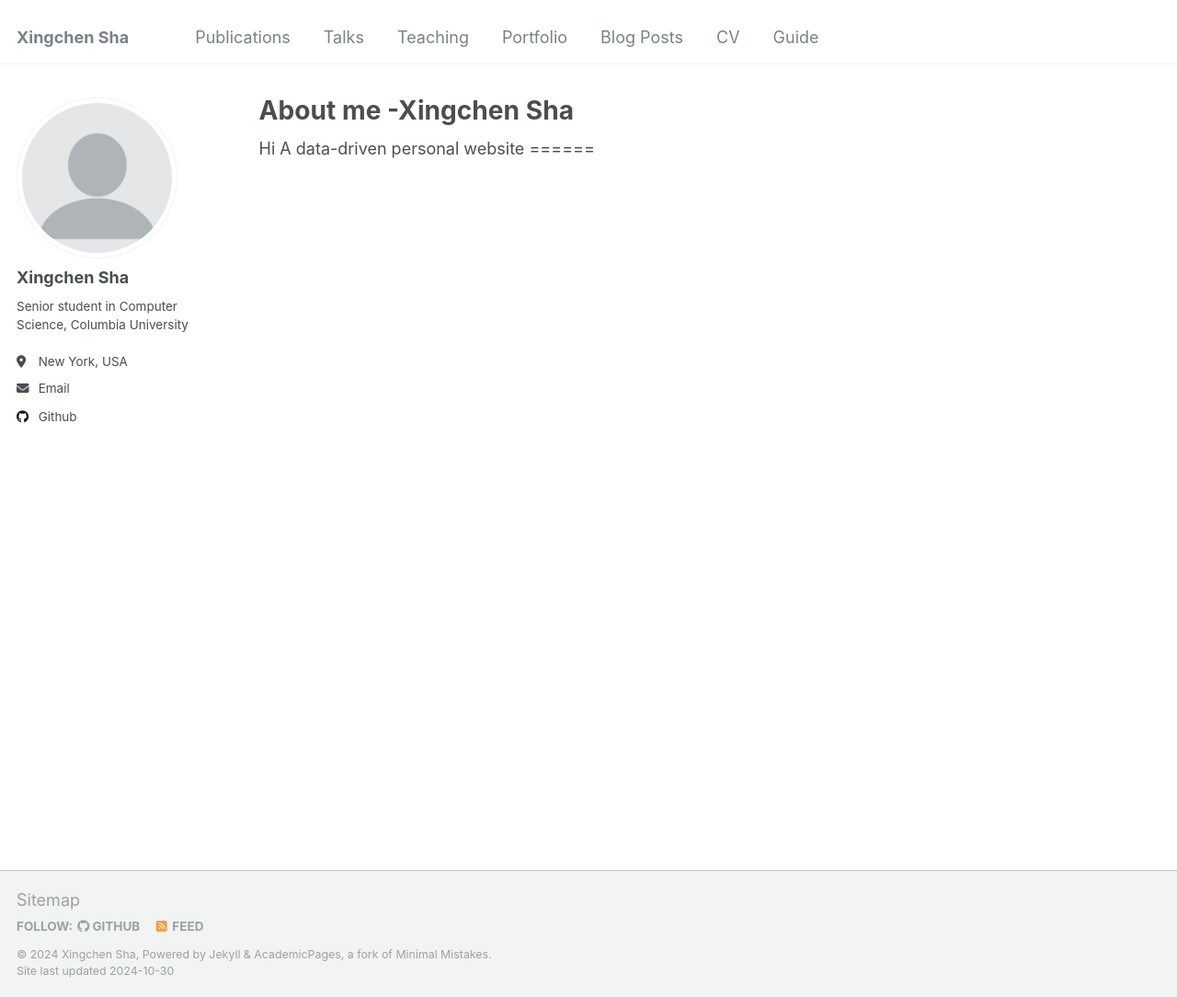
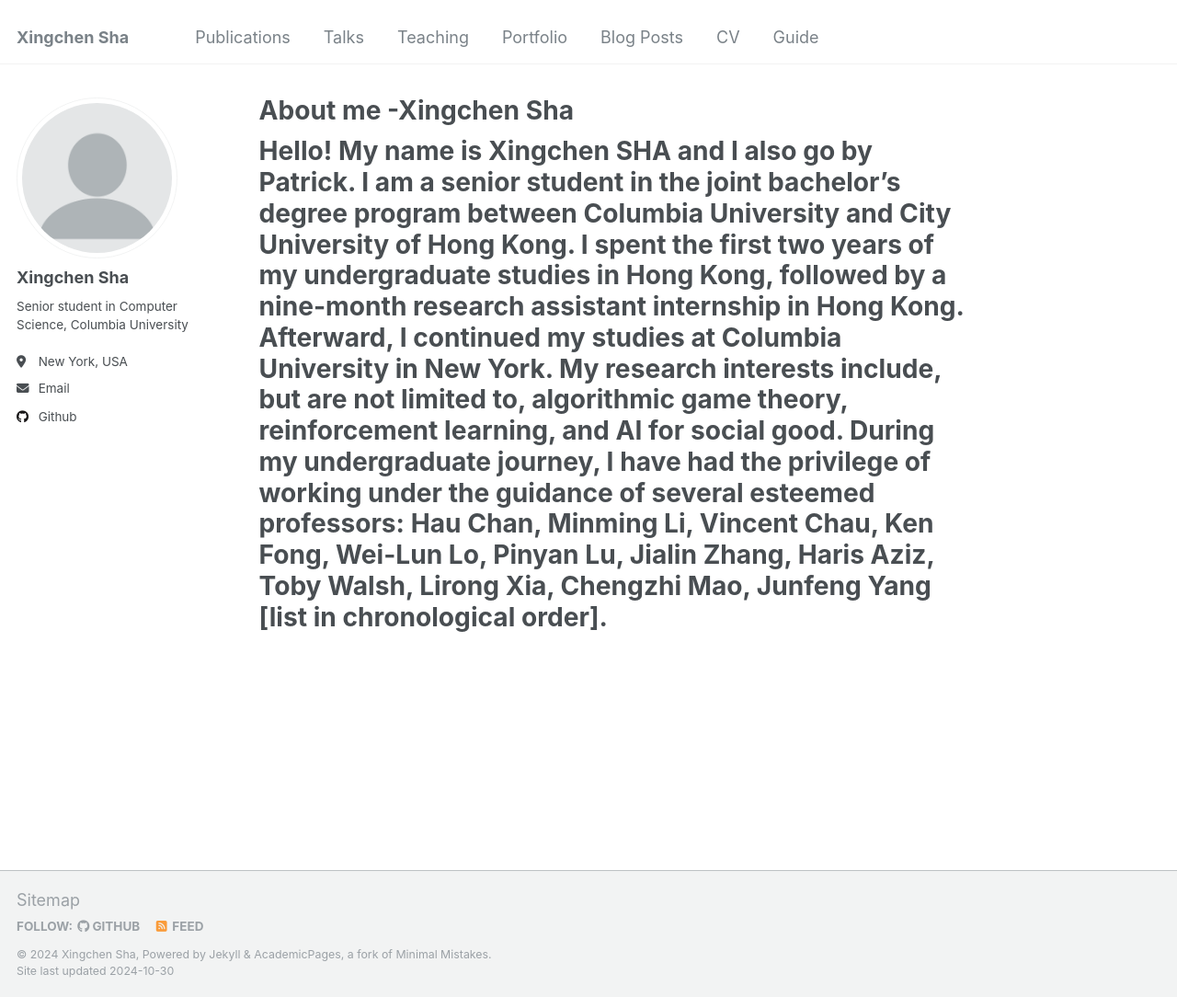
Before and after one commit to rocksxc/rocksxc.github.io, a Jekyll site: the page built from _pages/about.md, in a window 1280 px wide and 1084 px high. Shown: the whole window at 92% size. Built offline with Jekyll 4.4.1, drawn with Linux system fonts in a browser that asks for light colours.

Commit message:
Update about.md

```diff
--- a/_pages/about.md
+++ b/_pages/about.md
@@ -7,6 +7,5 @@ redirect_from:
   - /about.html
 ---
 
-Hi
-A data-driven personal website
+Hello! My name is Xingchen SHA and I also go by Patrick. I am a senior student in the joint bachelor's degree program between Columbia University and City University of Hong Kong. I spent the first two years of my undergraduate studies in Hong Kong, followed by a nine-month research assistant internship in Hong Kong. Afterward, I continued my studies at Columbia University in New York. My research interests include, but are not limited to, algorithmic game theory, reinforcement learning, and AI for social good. During my undergraduate journey, I have had the privilege of working under the guidance of several esteemed professors: Hau Chan, Minming Li, Vincent Chau, Ken Fong, Wei-Lun Lo, Pinyan Lu, Jialin Zhang, Haris Aziz, Toby Walsh, Lirong Xia, Chengzhi Mao, Junfeng Yang [list in chronological order].
 ======
```
